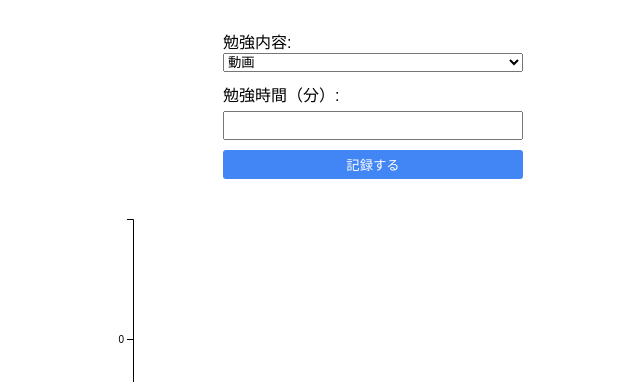
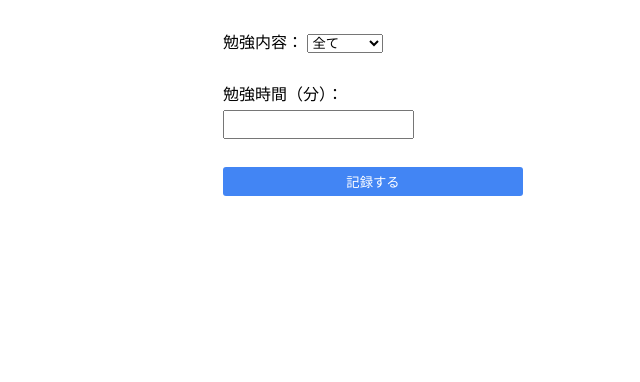
Before and after one commit to nobinobijeans/studyrecord, a plain HTML site: page index.html in a window 1280 px wide. Shown: the part 70-452 px from the top of the page, without its empty margins (267-907 px from the left). Drawn offline with nearby package versions, Linux system fonts and the light colour scheme.

Commit message:
Update index.html

```diff
--- a/index.html
+++ b/index.html
@@ -1,24 +1,28 @@
 <!DOCTYPE html>
-<html>
+<html lang="ja">
 <head>
-    <title>勉強時間記録サイト</title>
+  <meta charset="UTF-8">
+  <title>勉強時間記録</title>
+  <script src="https://d3js.org/d3.v6.min.js"></script>
   <link rel="stylesheet" href="style.css">
-    <script src="https://d3js.org/d3.v6.min.js"></script>
 </head>
 <body>
   <h1>勉強時間記録</h1>
   <form>
-      <label for="content">勉強内容:</label>
-      <select id="content">
+    <label>勉強内容：
+      <select id="study-type">
+        <option value="all">全て</option>
         <option value="video">動画</option>
         <option value="text">テキスト</option>
-        <option value="others">その他</option>
+        <option value="the-others">その他</option>
       </select>
-      <label for="time">勉強時間（分）:</label>
-      <input type="number" id="time" name="time" required>
-      <button type="submit">記録する</button>
+    </label>
+    <br>
+    <label>勉強時間（分）：<input type="number" id="study-time"></label>
+    <br>
+    <button type="button" onclick="record()">記録する</button>
   </form>
-    <div id="graph"></div>
-    <script src="script.js"></script>
+  <div id="chart"></div>
+  <script src="main.js"></script>
 </body>
 </html>
```
Lines whose indentation alone changed are shown as unchanged.
